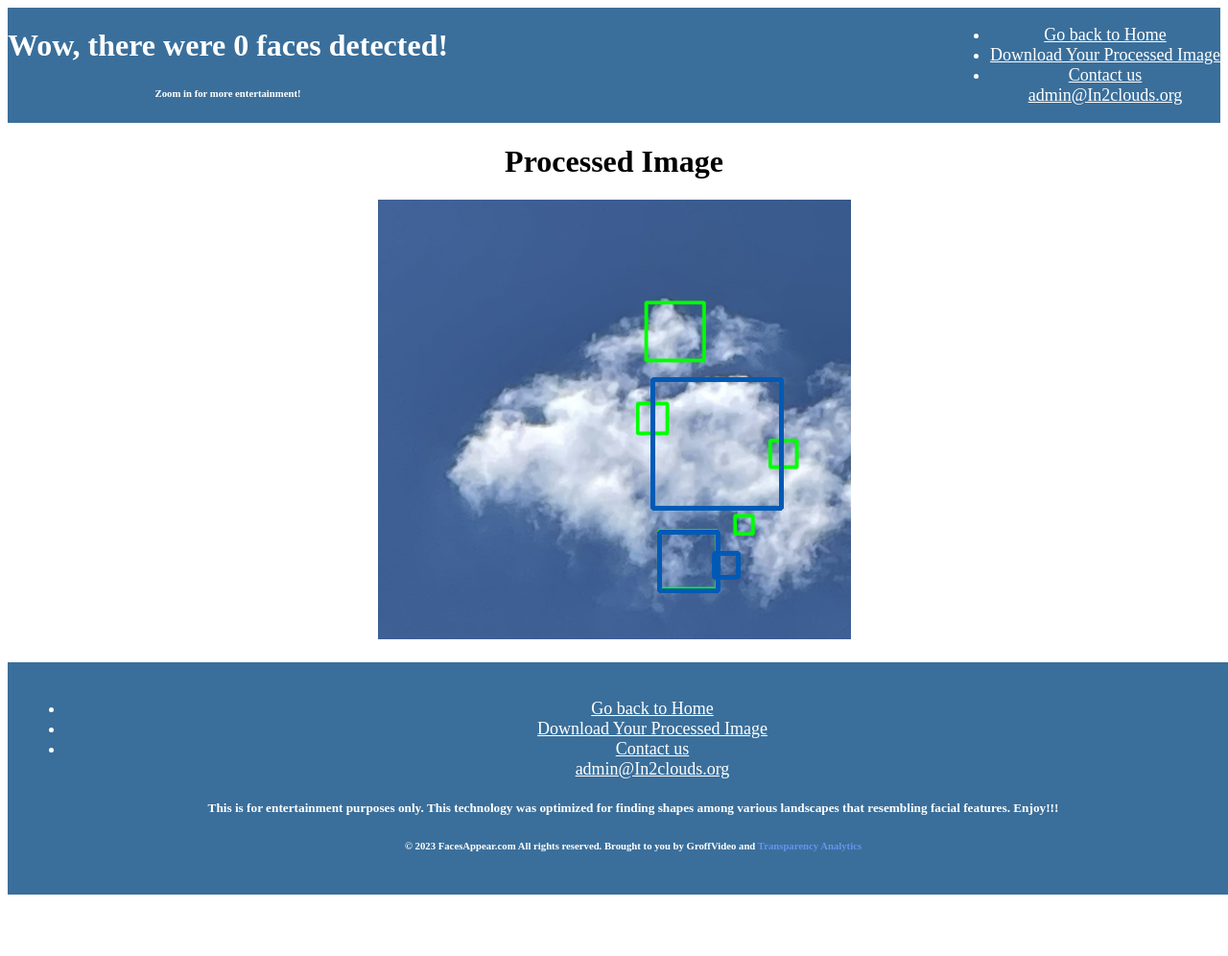
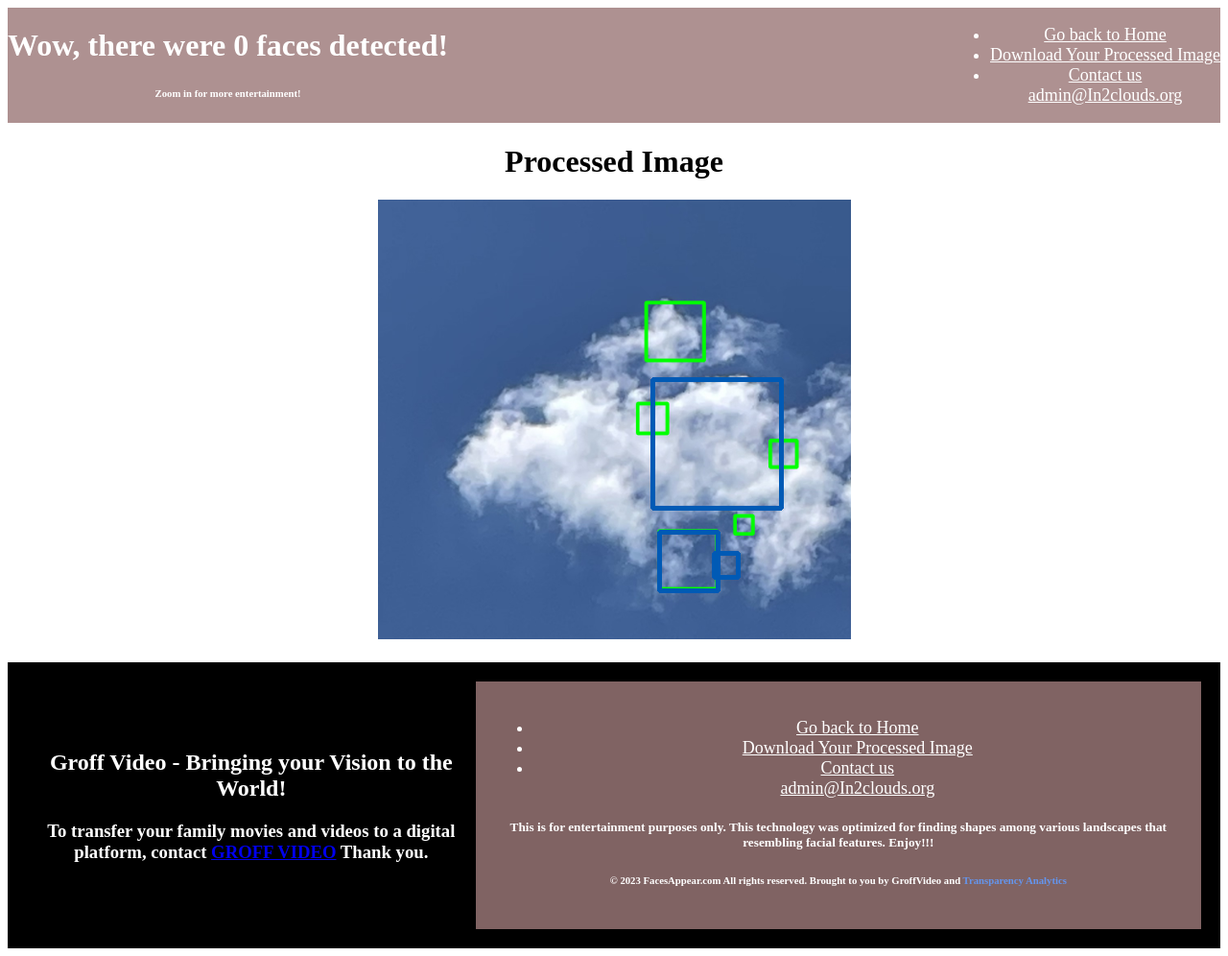
Before and after one commit to DGTBMB/Apparences, a Flask app: page /displaycemetery in a window 1280 px wide. Shown: the whole page at 96% size. Before the commit the page ends 932 px from the top, so only its background shows below. Run offline with Flask 2, Linux system fonts and the light colour scheme.

Commit message:
Update displaycemetery.html

```diff
--- a/templates/displaycemetery.html
+++ b/templates/displaycemetery.html
@@ -4,7 +4,7 @@
     <title>Natural Appearances</title>
         <style>
         .header {
-            background-color: #3a6f9b;
+            background-color: #9d7979d1;
             color: white;
             display: flex;
             align-items: center;
@@ -41,11 +41,20 @@
         }
 
         .footer {
-          background-color: #3a6f9b;
+          background-color: #9d7979d1;
           padding: 20px;
           text-align: center;
           margin-top: auto;
           width: 100%;
+        }
+
+        .groffcontainer{
+            background-color: black;
+            color: white;
+            padding: 20px;
+            display: flex;
+            align-items: center;
+            margin-top: auto;
         }
         /* Media query for smaller screens (mobile devices) */
 @media (max-width: 768px) {
@@ -77,7 +86,7 @@
                         </a>
                         <div class="dropdown-menu white-link" aria-labelledby="navbarDropdownMenuLink">
                             <a class="dropdown-item white-link"
-                                href="mailto:admin@FacesAppear.com?subject=in2clouds site - Issues&body=I am facing an issue with the website!">admin@In2clouds.org</a>
+                                href="mailto:admin@FacesAppear.com?subject=FacesAppear site - Issues&body=I am facing an issue with the website!">admin@In2clouds.org</a>
                         </div>
                     </li>
                 </ul>
@@ -94,6 +103,13 @@
     </div>
     </div>
 
+     <div class ="groffcontainer">
+        <div class="header-text">
+            <h2><span style="color: white"> Groff Video -  Bringing your Vision to the World! </h3>
+            <h3>To transfer your family movies and videos to a digital platform, contact  <a href="http://www.groffvideo.com/transfer-media.html" target="_blank"> GROFF VIDEO</a> Thank you. </h3>
+
+    </div>
+
 
     <footer class="footer">
         <div class="nav-container">
@@ -108,7 +124,7 @@
                             </a>
                             <div class="dropdown-menu white-link" aria-labelledby="navbarDropdownMenuLink">
                                 <a class="dropdown-item white-link"
-                                    href="mailto:admin@FacesAppear.com?subject=in2clouds site - Issues&body=I am facing an issue with the website!">admin@In2clouds.org</a>
+                                    href="mailto:admin@FacesAppear.com?subject=FacesAppear site - Issues&body=I am facing an issue with the website!">admin@In2clouds.org</a>
                             </div>
                         </li>
                     </ul>
```
